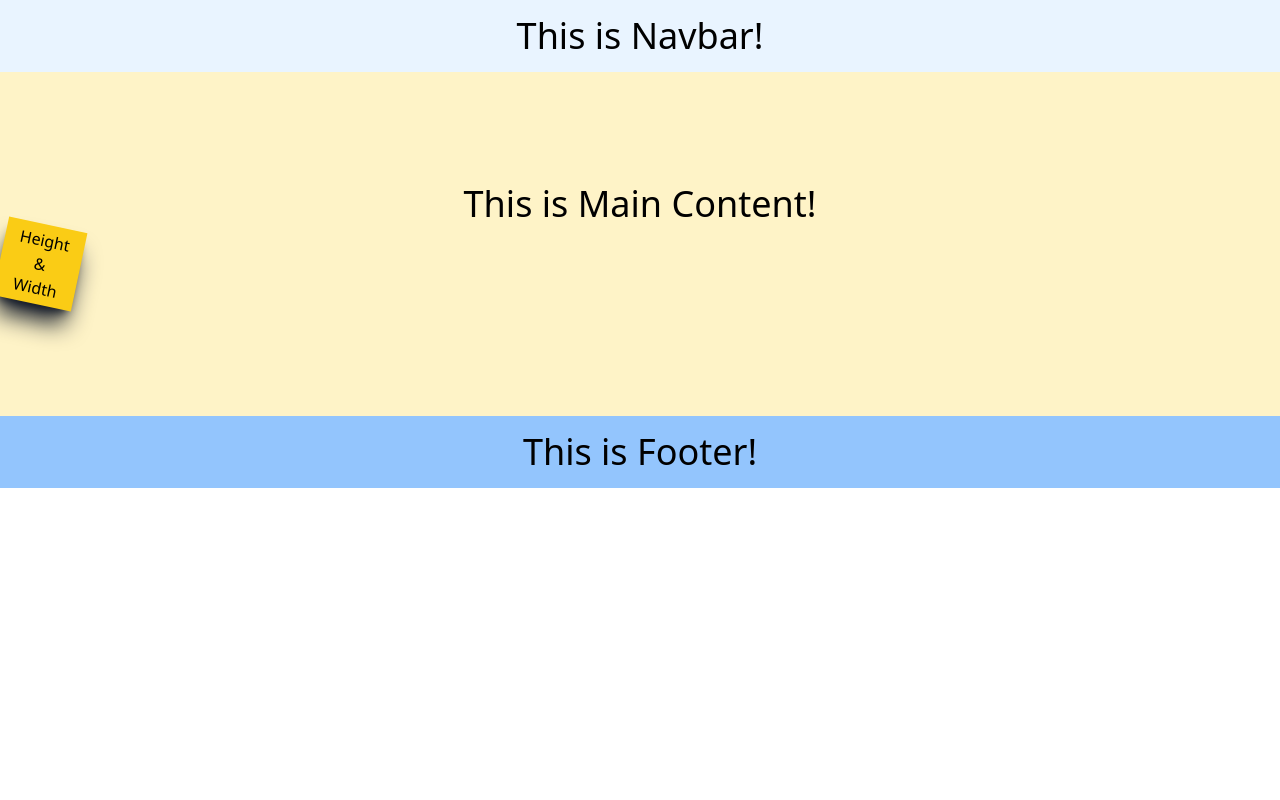
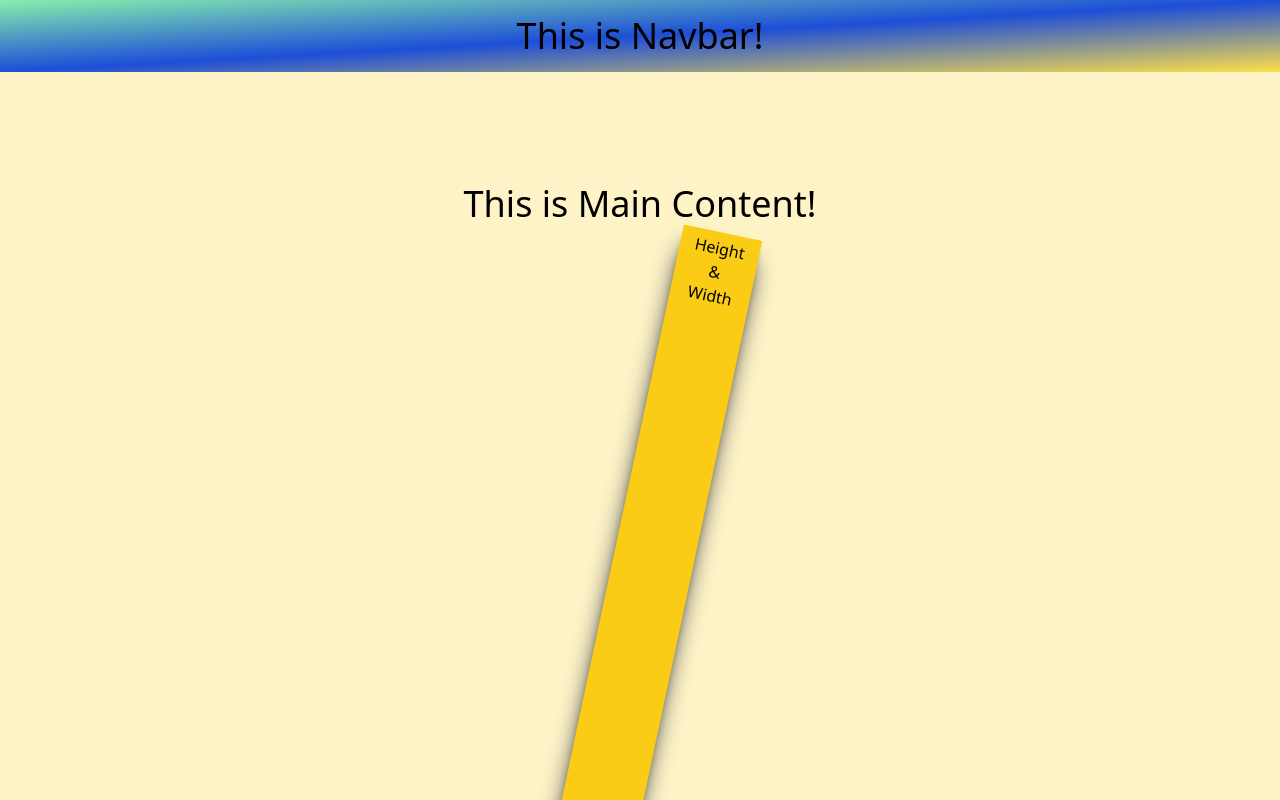
Before and after one commit to Savindi20/ReactAppNote, a React (Create React App) app: page / in a window 1280 px wide. Shown: the top 800 px of the page. Built offline with nearby package versions, Linux system fonts and the light colour scheme.

Commit message:
max min height, mx auto, via added

```diff
--- a/src/MainContent/MainContent.tsx
+++ b/src/MainContent/MainContent.tsx
@@ -14,7 +14,9 @@ export class MainContent extends Component {
                 <div className="h-20 w-20 text-center p-1 bg-yellow-400
                                 rotate-12 shadow-gray-900 shadow-xl
                                 hover:shadow-red-500
-                                !cursor-pointer">
+                                !cursor-pointer
+                                min-h-screen max-h-screen
+                                mx-auto">
                     Height <br/>& <br/> Width
                 </div>
             </div>
--- a/src/NavBar/Navbar.tsx
+++ b/src/NavBar/Navbar.tsx
@@ -18,8 +18,15 @@ export class Navbar extends Component {
                 {/*height width comparing with screen size ==> <div className="h-20 w-1/3">*/}
                 {/*shadow added ==> <div className="rotate-12 shadow-gray-900 shadow-xl hover:shadow-red-500">*/}
                 {/*hover with cursor pointer ==> <"cursor-pointer">*/}
+                {/*min max height added ==> <"min-h-screen max-h-screen">*/}
+                {/*mx auto added ==> <"mx-auto">*/}
+                {/*via added ==> <"bg-blue-300 bg-gradient-to-br from-green-300 via-blue-700 to-yellow-300">*/}
 
-                <div className="p-4 bg-blue-300/20">
+                <div className="p-4 bg-blue-300
+                            bg-gradient-to-br
+                            from-green-300
+                            via-blue-700
+                            to-yellow-300">
                     <h1 className="text-4xl text-center text-tertiary">
                         This is Navbar!</h1>
                 </div>
```
